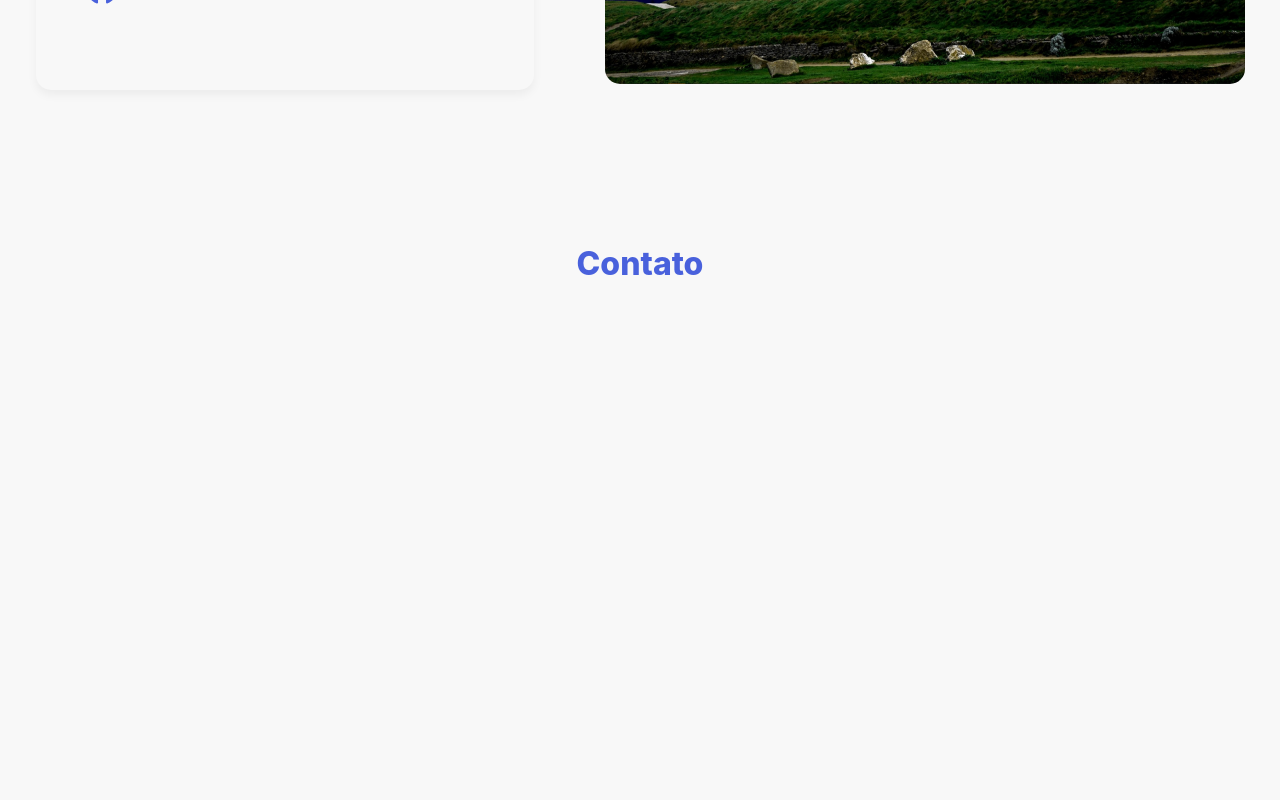
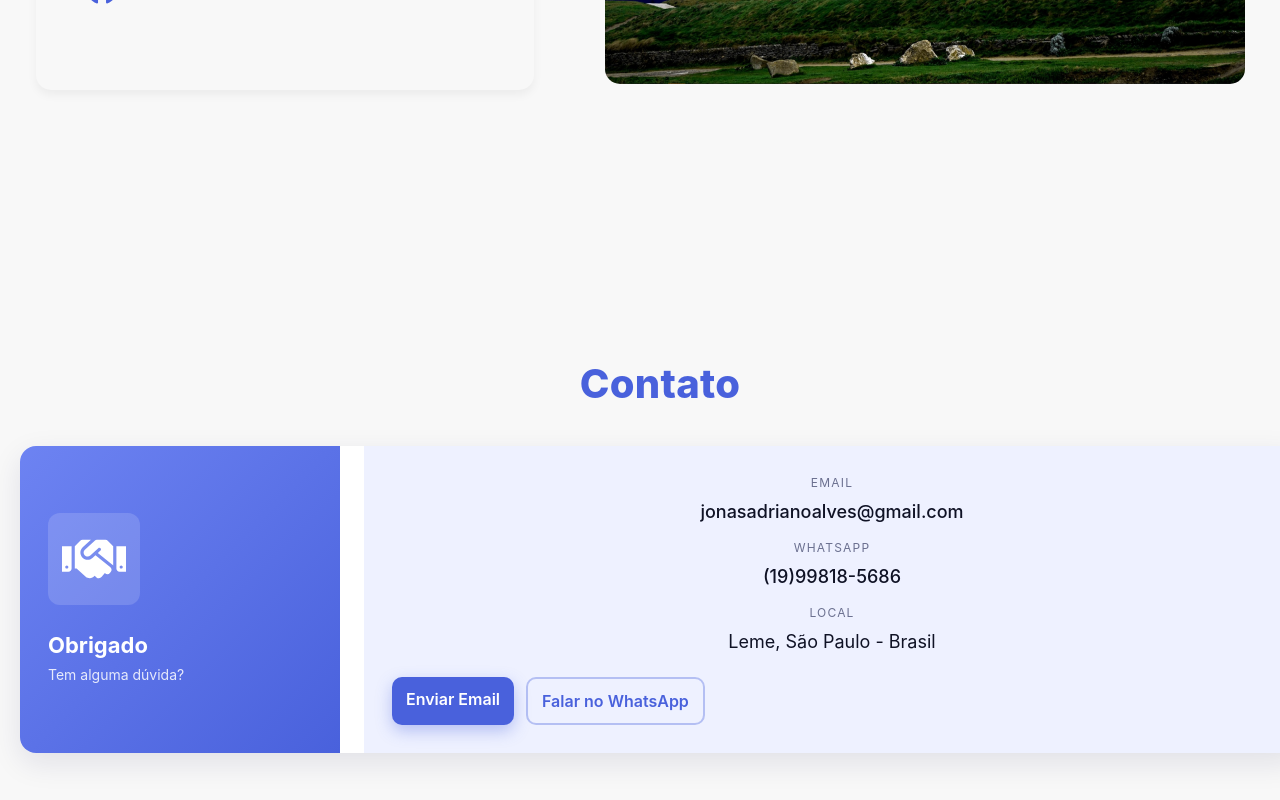
Before and after one commit to jo-alves22/portfolioreact, a React (Vite) app: page / in a window 1280 px wide. Shown: the part 3244-4044 px from the top of the page. Before the commit the page ends 3632 px from the top, so only its background shows below. Built offline with nearby package versions, Linux system fonts and the light colour scheme.

Commit message:
Added contact section

```diff
--- a/src/components/contact/contact.css
+++ b/src/components/contact/contact.css
@@ -1,7 +1,148 @@
+:root{
+  --brand:#4961dc;      /* azul principal */
+  --bg-soft:#eef1ff;    /* fundo suave do card */
+  --text:#0f1225;
+  --muted:#6b7090;
+  --radius:16px;
+  --shadow:0 10px 30px rgba(18, 24, 77, .10);
+}
+
+.contact{
+  padding: 64px 20px;
+}
+
 .titlecontact{
-    color: rgb(73, 97, 220);
-    font-weight: 800;
-    font-size:xx-large;
-    margin-bottom: 100px;
-    margin-top: 150px;
+  color: var(--brand);
+  font-weight: 800;
+  font-size: clamp(28px, 4vw, 40px);
+  margin: 100px 0 32px;
+  letter-spacing: .3px;
 }
+
+.contact-card{
+  display: grid;
+  grid-template-columns: 320px 1fr;
+  gap: 24px;
+  background: white;
+  border-radius: var(--radius);
+  box-shadow: var(--shadow);
+  overflow: hidden;
+}
+
+/* Lateral esquerda */
+.contact-aside{
+  background: linear-gradient(135deg, #6d83f2, #4961dc);
+  color: #fff;
+  padding: 32px 28px;
+  display: flex;
+  flex-direction: column;
+  align-items: flex-start;
+  justify-content: center;
+  min-height: 240px;
+}
+
+.icon-wrap{
+  background: rgba(255,255,255,.15);
+  border-radius: 12px;
+  padding: 14px;
+  margin-bottom: 16px;
+}
+
+.handshake-icon{
+  display: block;
+  width: 64px;
+  height: 64px;
+  color: #fff;
+}
+
+.aside-title{
+  margin: 8px 0 2px;
+  font-weight: 700;
+  font-size: 22px;
+}
+
+.aside-sub{
+  margin: 0;
+  color: rgba(255,255,255,.85);
+  font-size: 14px;
+}
+
+/* Conteúdo direito */
+.contact-info{
+  padding: 28px;
+  background: var(--bg-soft);
+}
+
+.contact-info ul{
+  list-style: none;
+  margin: 0;
+  padding: 0;
+  display: grid;
+  gap: 14px;
+}
+
+.contact-info .label{
+  display: block;
+  font-size: 12px;
+  text-transform: uppercase;
+  letter-spacing: .1em;
+  color: var(--muted);
+  margin-bottom: 6px;
+}
+
+.contact-info .value{
+  font-size: clamp(16px, 2.5vw, 18px);
+  color: var(--text);
+  text-decoration: none;
+}
+
+.contact-info .value:hover{
+  color: var(--brand);
+  text-decoration: underline;
+}
+
+.cta-row{
+  margin-top: 22px;
+  display: flex;
+  gap: 12px;
+}
+
+.btn{
+  appearance: none;
+  border: 0;
+  cursor: pointer;
+  padding: 10px 14px;
+  border-radius: 10px;
+  font-weight: 600;
+  text-decoration: none;
+  transition: transform .04s ease, box-shadow .2s ease, background .2s ease, color .2s ease;
+}
+
+.btn.primary{
+  background: var(--brand);
+  color:#fff;
+  box-shadow: 0 6px 16px rgba(73,97,220,.35);
+}
+
+.btn.primary:hover{ transform: translateY(-1px); }
+
+.btn.ghost{
+  background: transparent;
+  color: var(--brand);
+  border: 2px solid rgba(73,97,220,.35);
+}
+
+.btn.ghost:hover{ border-color: var(--brand); }
+
+/* Responsivo */
+@media (max-width: 860px){
+  .contact-card{
+    grid-template-columns: 1fr;
+  }
+  .contact-aside{
+    border-bottom-left-radius: 0;
+    border-bottom-right-radius: 0;
+    align-items: center;
+    text-align: center;
+  }
+}
--- a/src/components/contact/contact.jsx
+++ b/src/components/contact/contact.jsx
@@ -1,11 +1,70 @@
-import './contact.css'
+import './contact.css';
 
-export default function Contact () {
-    return(
-        <div>
-            <section>
-                <h1 className='titlecontact'>Contato</h1>
-            </section>
+export default function Contact() {
+  return (
+    <section className="contact">
+      <h1 className="titlecontact">Contato</h1>
+
+      <div className="contact-card">
+        <aside className="contact-aside">
+          <div className="icon-wrap" aria-hidden="true">
+            <svg
+              viewBox="0 0 640 512"
+              className="handshake-icon"
+              role="img"
+              aria-label="Aperto de mãos"
+            >
+              <path
+                fill="currentColor"
+                d="M434.7 64h-85.9c-8 0-15.7 3-21.6 8.4l-98.3 90c-.1.1-.2.3-.3.4-16.6 15.6-16.3 40.5-2.1 56 12.7 13.9 39.4 17.6 56.1 2.7.1-.1.3-.1.4-.2l79.9-73.2c6.5-5.9 16.7-5.5 22.6 1 6 6.5 5.5 16.6-1 22.6l-26.1 23.9L504 313.8c2.9 2.4 5.5 5 7.9 7.7V128l-54.6-54.6c-5.9-6-14.1-9.4-22.6-9.4zM544 128.2v223.9c0 17.7 14.3 32 32 32h64V128.2h-96zm48 223.9c-8.8 0-16-7.2-16-16s7.2-16 16-16 16 7.2 16 16-7.2 16-16 16zM0 384h64c17.7 0 32-14.3 32-32V128.2H0V384zm48-63.9c8.8 0 16 7.2 16 16s-7.2 16-16 16-16-7.2-16-16c0-8.9 7.2-16 16-16zm435.9 18.6L334.6 217.5l-30 27.5c-29.7 27.1-75.2 24.5-101.7-4.4-26.9-29.4-24.8-74.9 4.4-101.7L289.1 64h-83.8c-8.5 0-16.6 3.4-22.6 9.4L128 128v223.9h18.3l90.5 81.9c27.4 22.3 67.7 18.1 90-9.3l.2-.2 17.9 15.5c15.9 13 39.4 10.5 52.3-5.4l31.4-38.6 5.4 4.4c13.7 11.1 33.9 9.1 45-4.7l9.5-11.7c11.2-13.8 9.1-33.9-4.6-45.1z"
+              />
+            </svg>
+          </div>
+
+          <h3 className="aside-title">Obrigado</h3>
+          <p className="aside-sub">Tem alguma dúvida?</p>
+        </aside>
+
+        <div className="contact-info">
+          <ul>
+            <li>
+              <span className="label">Email</span>
+              <a href="mailto:jonasadrianoalves@gmail.com" className="value">
+                jonasadrianoalves@gmail.com
+              </a>
+            </li>
+            <li>
+              <span className="label">Whatsapp</span>
+              <a
+                href="https://wa.me/5519998185686"
+                target="_blank"
+                rel="noreferrer"
+                className="value"
+              >
+                (19)99818-5686
+              </a>
+            </li>
+            <li>
+              <span className="label">Local</span>
+              <span className="value">Leme, São Paulo - Brasil</span>
+            </li>
+          </ul>
+
+          <div className="cta-row">
+            <a href="mailto:jonasadrianoalves@gmail.com" className="btn primary">
+              Enviar Email
+            </a>
+            <a
+              href="https://wa.me/5519998185686"
+              target="_blank"
+              rel="noreferrer"
+              className="btn ghost"
+            >
+              Falar no WhatsApp
+            </a>
+          </div>
         </div>
-    )
+      </div>
+    </section>
+  );
 }
```
